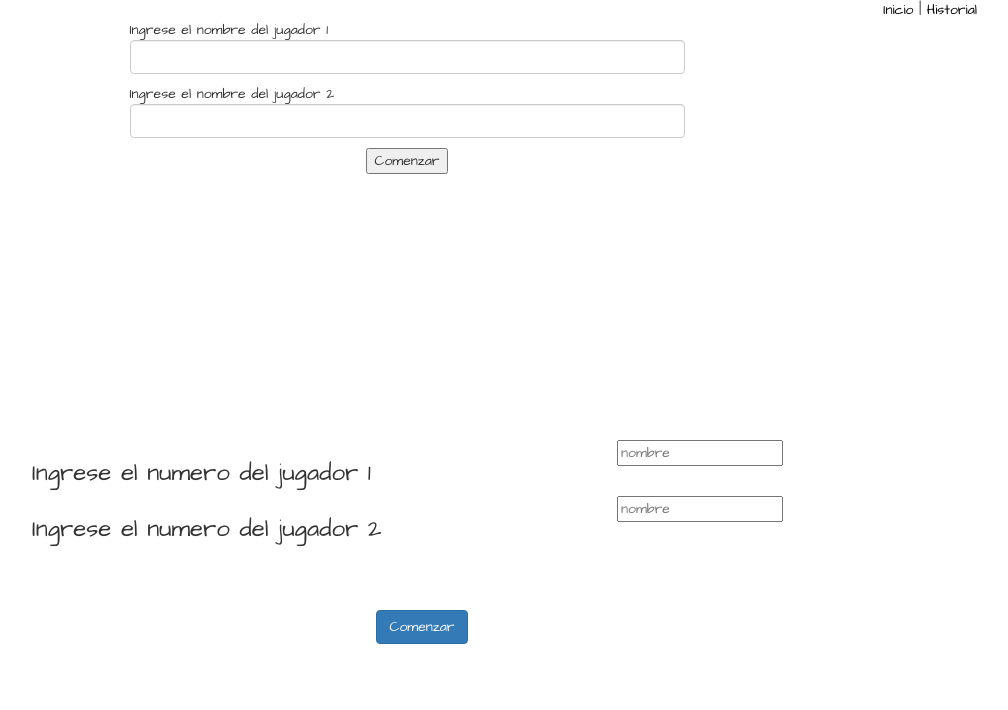
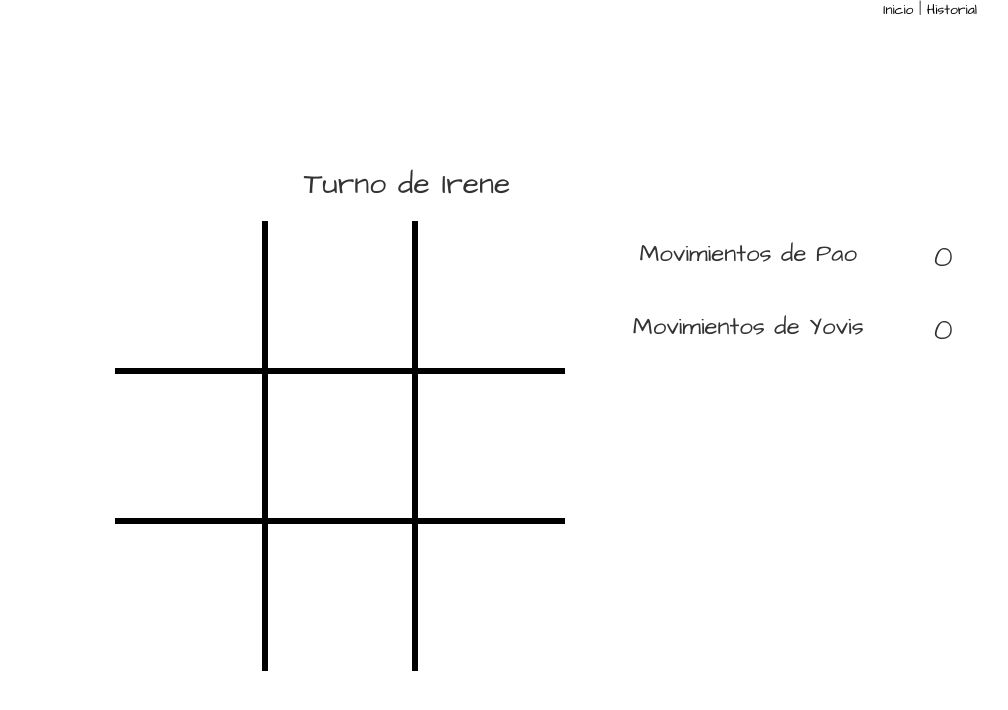
Before and after one commit to paolatoro26/gato-loco, a plain HTML site: page index.html in a window 1280 px wide. Shown: the whole page, without its empty margins (233-1241 px from the left). Drawn offline with Linux system fonts and the light colour scheme.

Commit message:
empezando js

```diff
--- a/css/index.css
+++ b/css/index.css
@@ -10,9 +10,13 @@
 {
 	margin-top: 5%
 }
-.inicio1,.inicio3
+.inicio1,.inicio2
 {
 	display: none
+}
+.nombres
+{
+	font-size: 20px
 }
 button:hover
 {
@@ -20,7 +24,7 @@ button:hover
 	color: rgb(51,122,183)!important;
 	box-shadow: inset 0 0 0 3px #3a7999;
 }
-.michi .row div
+.division
 {
 	width: 150px;
 	height: 150px;
@@ -52,7 +56,7 @@ button:hover
 }
 
 @media screen and (max-width: 700px){
-    .michi .row div{
+    .division{
 	width: 70px;
 	height: 70px;
 	border: 3px solid black;
--- a/index.html
+++ b/index.html
@@ -26,38 +26,22 @@
 			</div>
 		</div>
 	</section>
-	<section id="nombres">
-	<div class="content">
-		<div class="container">
-			<div class="row">
-				<div class="col-md-6 col-md-offset-3">
-					<p>Ingrese el nombre del jugador 1 <input class="form-control" type="text"></p>
-			<p>Ingrese el nombre del jugador 2 <input class="form-control" type="text"></p>
-			<p class="text-center">
-				<button id="btn btn-info">Comenzar</button>
-			</p>
-				</div>
-			</div>
-
-		</div>
-	</div>
-</section>
-	<section class="inicio2 text-left">
+	<section class="inicio2 text-center">
 		<div class="container">
 			<div class="nombres">
 				<div class="row">
-					<div class="col-md-6 col-md-offset-2 col-xs-6">
-						<h3>Ingrese el numero del jugador 1</h3>
+					<div class="col-md-6 col-md-offset-2 col-xs-12">
+						<span>Ingrese el numero del jugador 1</span>
 					</div>
-					<div class="col-md-2">
+					<div class="col-md-2 col-xs-12">
 						<input type="text" placeholder="nombre">
 					</div>
 				</div>
 				<div class="row">
-					<div class="col-md-6 col-md-offset-2 col-xs-6">
-						<h3>Ingrese el numero del jugador 2</h3>
+					<div class="col-md-6 col-md-offset-2 col-xs-12">
+						<span>Ingrese el numero del jugador 2</span>
 					</div>
-					<div class="col-md-2">
+					<div class="col-md-2 col-xs-12">
 						<input type="text" placeholder="nombre">
 					</div>
 				</div>
@@ -73,18 +57,18 @@
 		<div class="container">
 			<h2>Turno de <span class="player">Irene</span></h2>
 			<div class="row">
-				<div class="col-md-5 col-xs-7 col-md-offset-3 col-xs-offset-3">
+				<div class="col-md-5 col-xs-7 col-xs-offset-3 col-md-offset-3 ">
 					<div class="michi ">
-						<div class="row">
-							<div class="col-md-4 col-xs-4 arriba izquierda"></div>
-							<div class="col-md-4 col-xs-4 arriba"></div>
-							<div class="col-md-4 col-xs-4 arriba derecha"></div>
-							<div class="col-md-4 col-xs-4 bordeado izquierda"></div>
-							<div class="col-md-4 col-xs-4 bordeado"></div>
-							<div class="col-md-4 col-xs-4 bordeado derecha"></div>
-							<div class="col-md-4 col-xs-4 abajo izquierda"></div>
-							<div class="col-md-4 col-xs-4 abajo"></div>
-							<div class="col-md-4 col-xs-4 abajo derecha"></div>
+						<div class="row divisiones">
+							<div id="uno" class="col-md-4 col-xs-4 division arriba izquierda" value="1"></div>
+							<div id="dos"class="col-md-4 col-xs-4 division arriba" value="2"></div>
+							<div id="tres"class="col-md-4 col-xs-4 division arriba derecha"></div>
+							<div id="cuatro"class="col-md-4 col-xs-4 division bordeado izquierda"></div>
+							<div id="cinco" class="col-md-4 col-xs-4 division bordeado"></div>
+							<div id="seis" class="col-md-4 col-xs-4 division bordeado derecha"></div>
+							<div id="siete" class="col-md-4 col-xs-4 division abajo izquierda"></div>
+							<div id="ocho" class="col-md-4 col-xs-4 division abajo"></div>
+							<div id="nueve" class="col-md-4 col-xs-4 division abajo derecha"></div>
 						</div>
 					</div>
 				</div>
@@ -112,6 +96,5 @@
 		</div>
 	</section>
 	<script src="js/index.js"></script>
-
 </body>
 </html>
--- a/js/index.js
+++ b/js/index.js
@@ -24,3 +24,32 @@ function paginaJuego()
 	$("section.inicio3").show();
 	$("section.inicio2").hide();
 }*/
+$(document).ready(init);
+function init()
+{
+	var jugador1="x";
+	var jugador2="o";
+	var count=0;
+
+	agregarValor();
+}
+function agregarValor()
+{
+	var divisiones=$(".divisiones").children();
+	alert(divisiones.length)
+}
+/*
+function agregarX()
+{
+	$(this).text("o");
+}
+
+function quienGano()
+{
+	var todos=$(".divisiones").children();
+	var posicion = ;
+	if(todos[1].value=="x" && todos[2].value=="x" && todos[3].value=="x")
+	{
+		alert("ganaste")
+	}
+}*/
```
